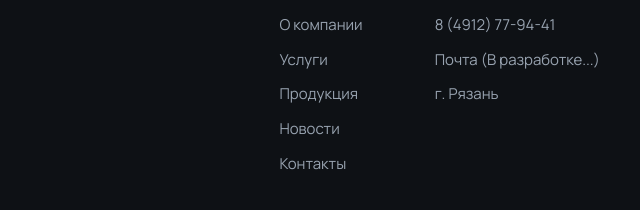
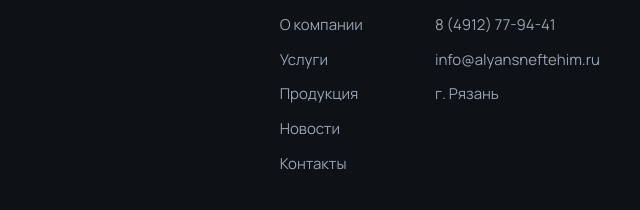
Before and after one commit to imeeoff/SystemVK, a plain HTML site: page index.html in a window 1280 px wide. Shown: the part 3759-3969 px from the top of the page, 640-1280 px from the left. Drawn offline with Linux system fonts and the light colour scheme; a web font is replaced by a local one.

Commit message:
lit changes5

```diff
--- a/index.html
+++ b/index.html
@@ -269,7 +269,7 @@
           <div class="footer-col">
             <h5>Контакты</h5>
             <a href="tel:+74912779441">8 (4912) 77-94-41</a>
-            <a href="">Почта (В разработке...)</a>
+            <a href="mailto:info@alyansneftehim.ru">info@alyansneftehim.ru</a>
             <a href="contact.html">г. Рязань</a>
           </div>
         </div>
```
